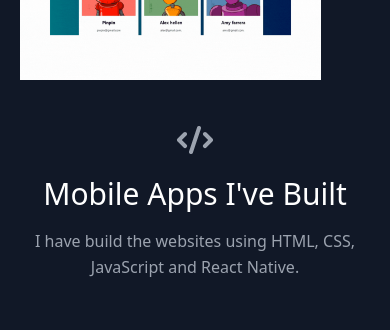
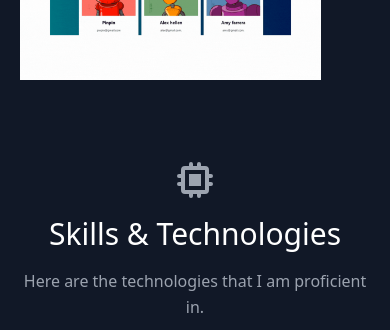
Before and after one commit to N-E-K-0/Portfolio, a React (Create React App) app: page / in a window 390 px wide. Shown: the part 3920-4250 px from the top of the page. Built offline with nearby package versions, Linux system fonts and the light colour scheme.

Commit message:
fix: hide mobile apps

```diff
--- a/src/components/Projects.js
+++ b/src/components/Projects.js
@@ -45,7 +45,7 @@ export default function Projects() {
         </div>
 
         {/* mobile apps */}
-        <div className="flex flex-col w-full mb-20 mt-10">
+        {/* <div className="flex flex-col w-full mb-20 mt-10">
           <CodeIcon className="mx-auto inline-block w-10 mb-4" />
           <h1 className="sm:text-4xl text-3xl font-medium title-font mb-4 text-white">
             Mobile Apps I've Built
@@ -82,7 +82,7 @@ export default function Projects() {
               </div>
             </a>
           ))}
-        </div>
+        </div> */}
       </div>
     </section>
   );
--- a/src/components/Skills.js
+++ b/src/components/Skills.js
@@ -5,7 +5,7 @@ import { skills } from "../data";
 export default function Skills() {
   return (
     <section id="skills">
-      <div className="container px-5 py-10 mx-auto mt-[500px]">
+      <div className="container px-5 py-10 mx-auto">
         <div className="text-center mb-20">
           <ChipIcon className="w-10 inline-block mb-4" />
           <h1 className="sm:text-4xl text-3xl font-medium title-font text-white mb-4">
```
